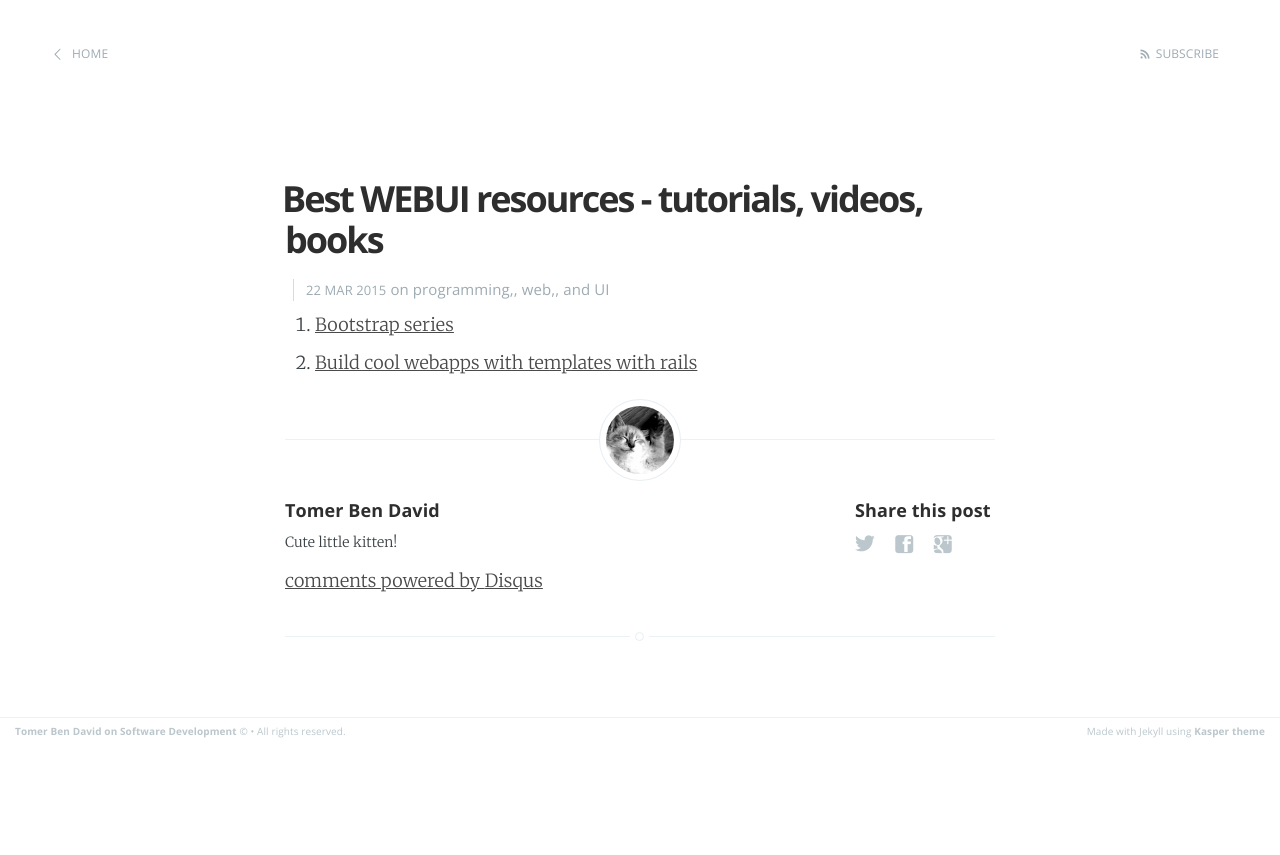
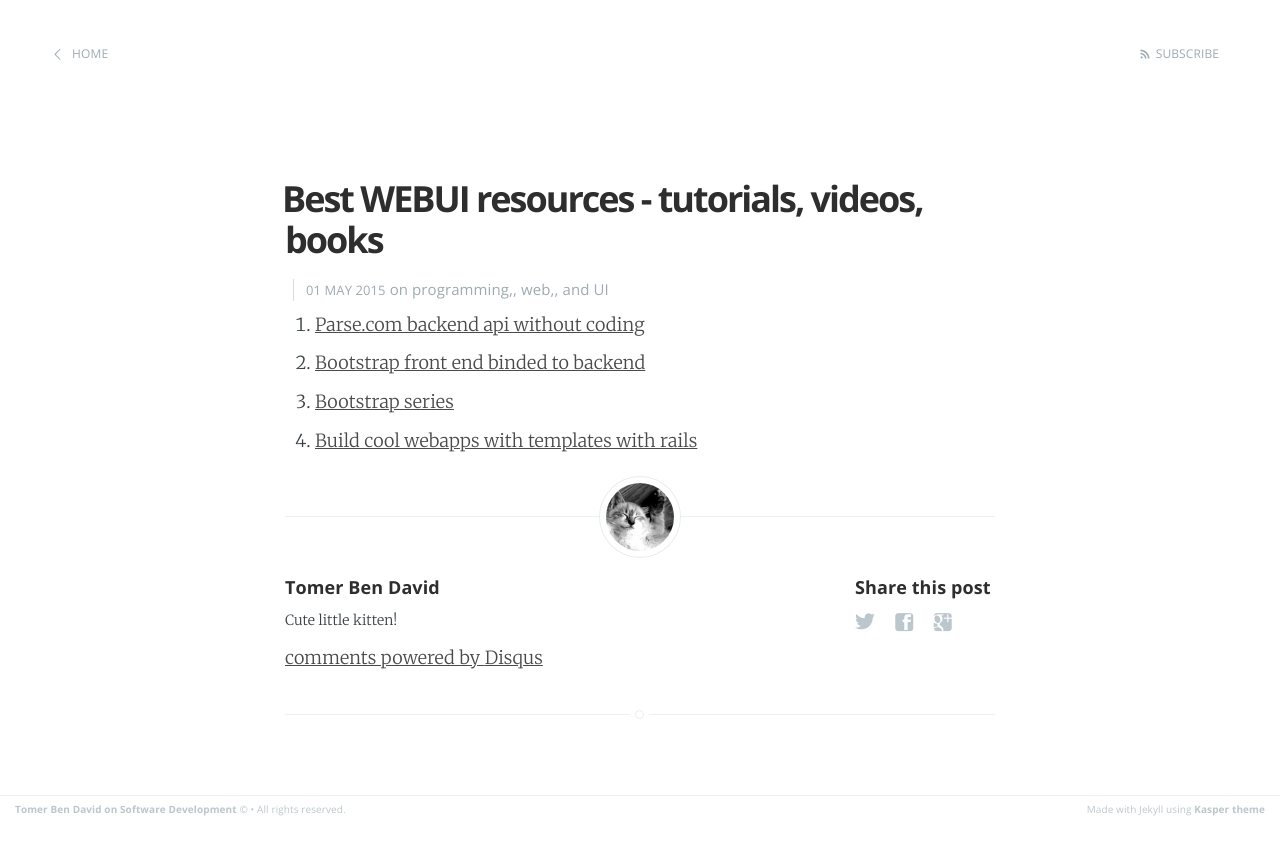
Before and after one commit to tomer-ben-david/tomer-ben-david.github.io.jekyll, a Jekyll site: the page built from _posts/2015-05-01-best-webui-resources-tutorials-videos-books.markdown, in a window 1280 px wide. Shown: the top 855 px of the page. Built offline with Jekyll 4.4.1, drawn with Linux system fonts in a browser that asks for light colours; Markdown is read by kramdown in place of the engine named in the settings; comment, search, counter and statistics services are not loaded.

Commit message:
webui - parse.com

```diff
--- a/_posts/2015-03-22-best-webui-resources-tutorials-videos-books.markdown
+++ b/_posts/2015-05-01-best-webui-resources-tutorials-videos-books.markdown
@@ -1,9 +1,11 @@
 ---
 layout: post
 title:  "Best WEBUI resources - tutorials, videos, books"
-date:   2015-03-22 22:18:00
+date:   2015-05-01 22:18:00
 categories: programming, web, UI
 comments: true
 ---
+1. [Parse.com backend api without coding](http://parse.com)
+1. [Bootstrap front end binded to backend](http://blog.miguelgrinberg.com/post/writing-a-javascript-rest-client)
 1. [Bootstrap series](https://www.youtube.com/playlist?list=PL0qaQSYB_0TD-7tNkfMnJ0DCFJVjBNF8G)
 1. [Build cool webapps with templates with rails](https://www.baserails.com/)
```
